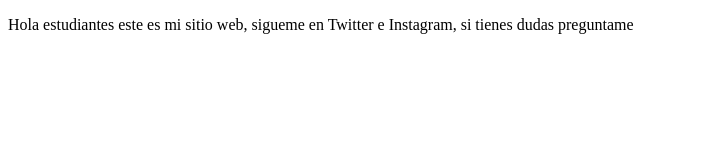
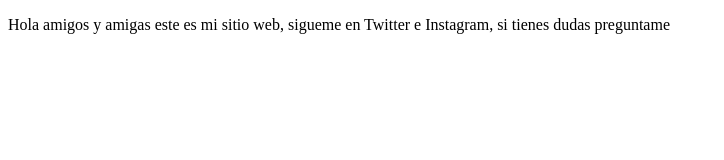
Before and after one commit to alexcgs/proyectoDemoCursoPrework, a plain HTML site: page index.html in a window 1280 px wide. Shown: the whole page, without its empty margins (0-724 px from the left). Drawn offline with Linux system fonts and the light colour scheme.

Commit message:
cambio, agregamos amigos y amigas

```diff
--- a/index.html
+++ b/index.html
@@ -8,7 +8,7 @@
 </head>
 <body>
     <p>
-        Hola estudiantes este es mi sitio web, sigueme en Twitter e Instagram, si tienes dudas preguntame
+        Hola amigos y amigas este es mi sitio web, sigueme en Twitter e Instagram, si tienes dudas preguntame
     </p>
 </body>
 </html>
```
